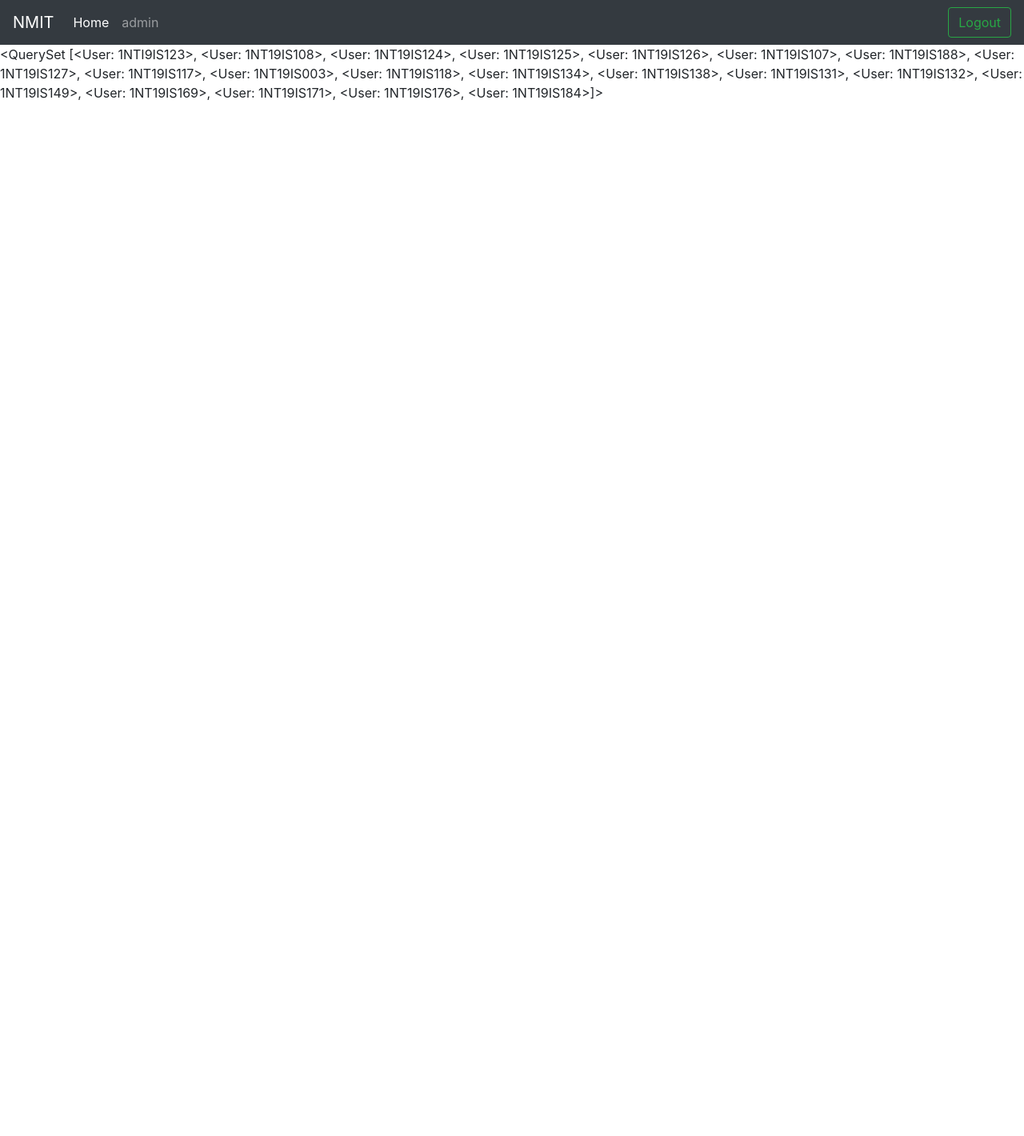
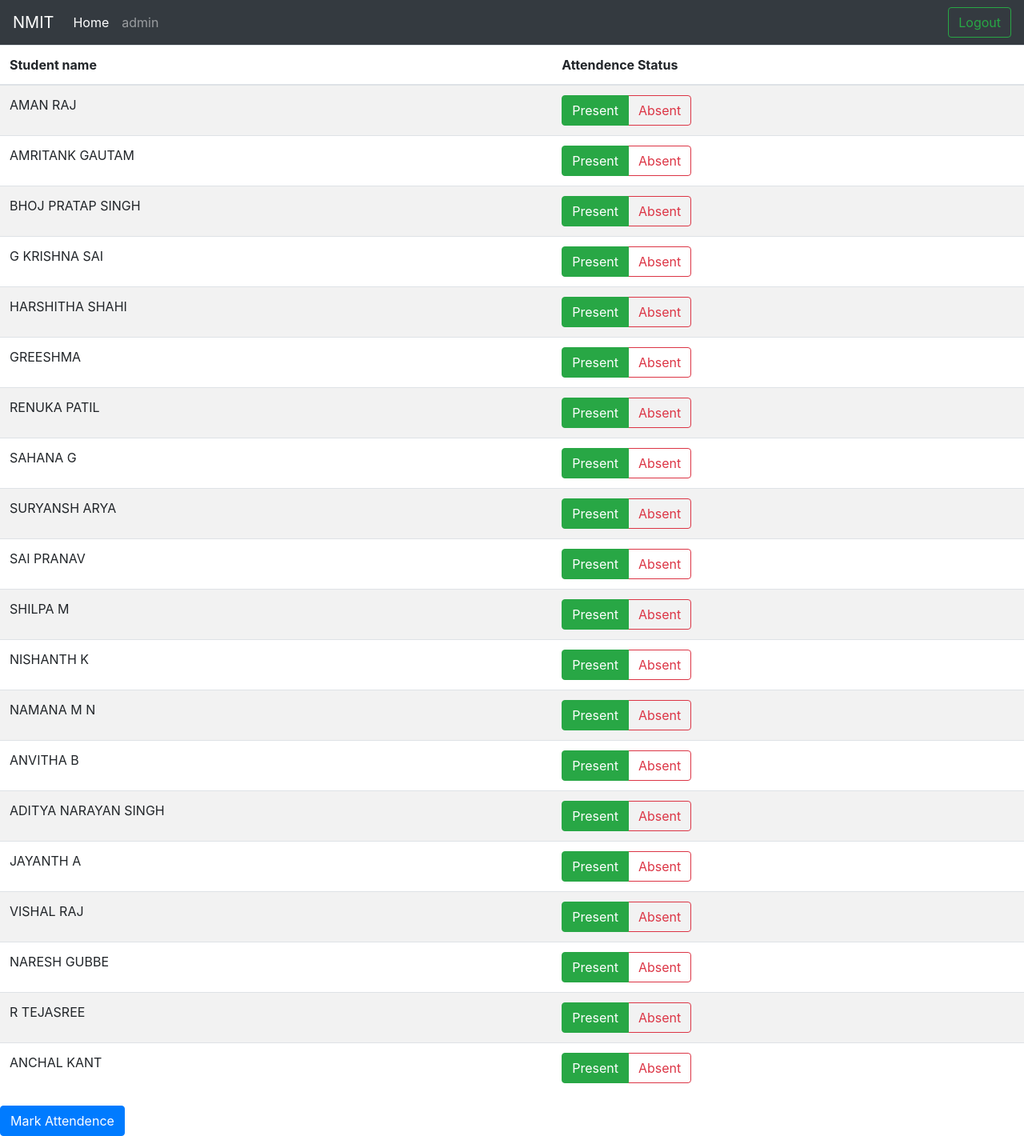
Before and after one commit to madhuprakash19/dbms_project, a Django app: page /academic/markattendence/1/1 in a window 1280 px wide. Shown: the whole page at 80% size. Before the commit the page ends 125 px from the top, so only its background shows below. Run offline with Django 3.2, Linux system fonts and the light colour scheme; a user stored in the database is signed in; data comes from the database, SQL or seed files in the repository; both versions use the stored data as it was after the commit.

Commit message:
attendence schedule added

```diff
--- a/nmit/academic/admin.py
+++ b/nmit/academic/admin.py
@@ -11,3 +11,6 @@ admin.site.register(models.sub_class)
 admin.site.register(models.class_subject)
 admin.site.register(models.registered_students)
 admin.site.register(models.faculty_handled_class)
+admin.site.register(models.attendence_schedule)
+admin.site.register(models.attendence)
+admin.site.register(models.attendence_count)
--- a/nmit/academic/models.py
+++ b/nmit/academic/models.py
@@ -52,6 +52,9 @@ class faculty_handled_class(models.Model):
     subject = models.ForeignKey(class_subject,on_delete = models.CASCADE)
     sub_class_id = models.ForeignKey(sub_class,on_delete = models.CASCADE)
 
+    def __str__(self):
+        return str(self.faculty_id)+" "+str(self.subject)
+
 
 
 # class student_class(models.Model):
@@ -87,3 +90,31 @@ class faculty_handled_class(models.Model):
 #
 #     def __str__(self):
 #         return str(self.id)
+
+
+class attendence_schedule(models.Model):
+    sclass = models.ForeignKey(sub_class,on_delete=models.CASCADE)
+    subject = models.ForeignKey(faculty_handled_class,on_delete=models.CASCADE)
+    date = models.DateField()
+    status = models.BooleanField(default = False)
+
+    def __str__(self):
+        return str(self.subject)
+
+class attendence(models.Model):
+    subject = models.ForeignKey(attendence_schedule,on_delete=models.CASCADE)
+    student = models.ForeignKey(User,on_delete=models.CASCADE)
+    status = models.BooleanField(default=True)
+
+    def __str__(self):
+        return str(self.student)+" "+str(self.subject.subject)
+
+class attendence_count(models.Model):
+    total_class = models.IntegerField(default=0)
+    attended_class = models.IntegerField(default=0)
+    student = models.ForeignKey(User,on_delete=models.CASCADE)
+    sclass = models.ForeignKey(sub_class,on_delete=models.CASCADE)
+    subject = models.ForeignKey(faculty_handled_class,on_delete=models.CASCADE)
+
+    def __str__(self):
+        return str(self.student)+" "+str(self.subject)
--- a/nmit/academic/templates/mark_attendence.html
+++ b/nmit/academic/templates/mark_attendence.html
@@ -1,4 +1,34 @@
 {% extends "base.html" %}
 {% block content %}
-{{sclass.students.all}}
+<form  method="post">
+  {% csrf_token %}
+    <table class="table table-striped">
+      <input type="hidden" name="class_id" value="{{class_id}}">
+      <input type="hidden" name="attendence_id" value="{{attendence_id}}">
+          <thead>
+            <tr>
+              <th>Student name</th>
+              <th>Attendence Status</th>
+            </tr>
+          </thead>
+          <tbody>
+            {% for i in sclass.students.all %}
+            <tr>
+              <td>{{i.first_name}}</td>
+              <td>
+                <div class="btn-group btn-group-toggle" data-toggle="buttons">
+                  <label class="btn btn-outline-success active">
+                      <input type="radio" name="{{ i.username }}" id="option1" autocomplete="off" value="present" checked> Present
+                  </label>
+                  <label class="btn btn-outline-danger">
+                      <input type="radio" name="{{ i.username }}" id="option2" autocomplete="off" value="absent"> Absent
+                  </label>
+                </div>
+              </td>
+            </tr>
+            {% endfor %}
+          </tbody>
+        </table>
+        <input type="submit" value="Mark Attendence" class="btn btn-primary">
+</form>
 {% endblock %}
--- a/nmit/academic/templates/view_class.html
+++ b/nmit/academic/templates/view_class.html
@@ -6,7 +6,7 @@
 <br>
 {% for i in fsubjects %}
 {{i.subject.class_subject}}<br>
-<a href="{% url 'academic:mark_attendence' class_id=sclass.id subject_id=i.id %}" class="btn btn-primary btn-sm">Mark Attendence</a>&emsp;
+<a href="{% url 'academic:attendence_schedule' class_id=sclass.id subject_id=i.id %}" class="btn btn-primary btn-sm">Mark Attendence</a>&emsp;
 <a href="#" class="btn btn-primary btn-sm">Enter Marks</a>
 <br><br>
 {% endfor %}
@@ -23,7 +23,7 @@
 <b>List of all students</b>
 <ol>
   {% for i in student_list %}
-    <li>{{i.student}}</li>
+    <li>{{i.student.first_name}}</li>
   {% endfor %}
 </ol>
 <br>
--- a/nmit/academic/urls.py
+++ b/nmit/academic/urls.py
@@ -5,5 +5,6 @@ app_name = 'academic'
 urlpatterns = [
     path('subject/',views.subject,name='teacher_subject'),
     path('view_class/<int:id>/',views.view_class,name='view_class'),
-    path('markattendence/<int:class_id>/<int:subject_id>',views.mark_attendence,name='mark_attendence')
+    path('markattendence/<int:class_id>/<int:attendence_id>',views.mark_attendence,name='mark_attendence'),
+    path('attendence_schedule/<int:class_id>/<int:subject_id>',views.attendence_schedule,name='attendence_schedule'),
 ]
--- a/nmit/academic/views.py
+++ b/nmit/academic/views.py
@@ -1,7 +1,9 @@
 from django.shortcuts import render,get_object_or_404,get_list_or_404
 from django.contrib.auth.decorators import login_required
 from academic.models import faculty_handled_class,sub_class,registered_students,main_class,class_subject
-
+from .forms import AttendenceForm
+from django.http import HttpResponseRedirect
+from django.urls import reverse
 # Create your views here.
 @login_required
 def subject(request):
@@ -17,6 +19,25 @@ def view_class(request,id):
     student_list = list(registered_students.objects.filter(class_id=sclass).order_by('student'))
     return render(request,'view_class.html',{'student_list':student_list,'sclass':sclass,'subjects':subjects,'fsubjects':fsubjects})
 
-def mark_attendence(request,class_id,subject_id):
+def mark_attendence(request,class_id,attendence_id):
     sclass = sub_class.objects.get(id=class_id)
     return render(request,'mark_attendence.html',{'sclass':sclass})
+
+def attendence_schedule(request,class_id,subject_id):
+    if request.method == 'POST':
+        attendence_form = AttendenceForm(data = request.POST)
+
+        if attendence_form.is_valid():
+            a = attendence_form.save(commit=False)
+            a.sclass = sub_class.objects.get(id=class_id)
+            a.subject = faculty_handled_class.objects.get(id=subject_id)
+            a.save()
+            attendence_id = a.id
+            print(attendence_id)
+            print(class_id)
+            return HttpResponseRedirect(reverse('academic:mark_attendence',args=[class_id,attendence_id]))
+
+    else:
+        attendence_form = AttendenceForm()
+
+    return render(request,'attendence_schedule.html',{'attendence_form':attendence_form})
--- a/nmit/templates/base.html
+++ b/nmit/templates/base.html
@@ -17,7 +17,7 @@
   <div class="collapse navbar-collapse" id="navbarTogglerDemo03">
     <ul class="navbar-nav mr-auto mt-2 mt-lg-0">
       <li class="nav-item active">
-        <a class="nav-link" href="">Home <span class="sr-only">(current)</span></a>
+        <a class="nav-link" href="#">Home <span class="sr-only">(current)</span></a>
       </li>
       <li class="nav-item">
         <a class="nav-link" href="#">{{ user.username }}</a>
```
Also changed, not shown: nmit/academic/forms.py (added, +12 -0 lines), nmit/academic/templates/attendence_schedule.html (added, +11 -0 lines), nmit/academic/migrations/0004_attendence_attendence_count_attendence_schedule.py (added), nmit/db.sqlite3.
